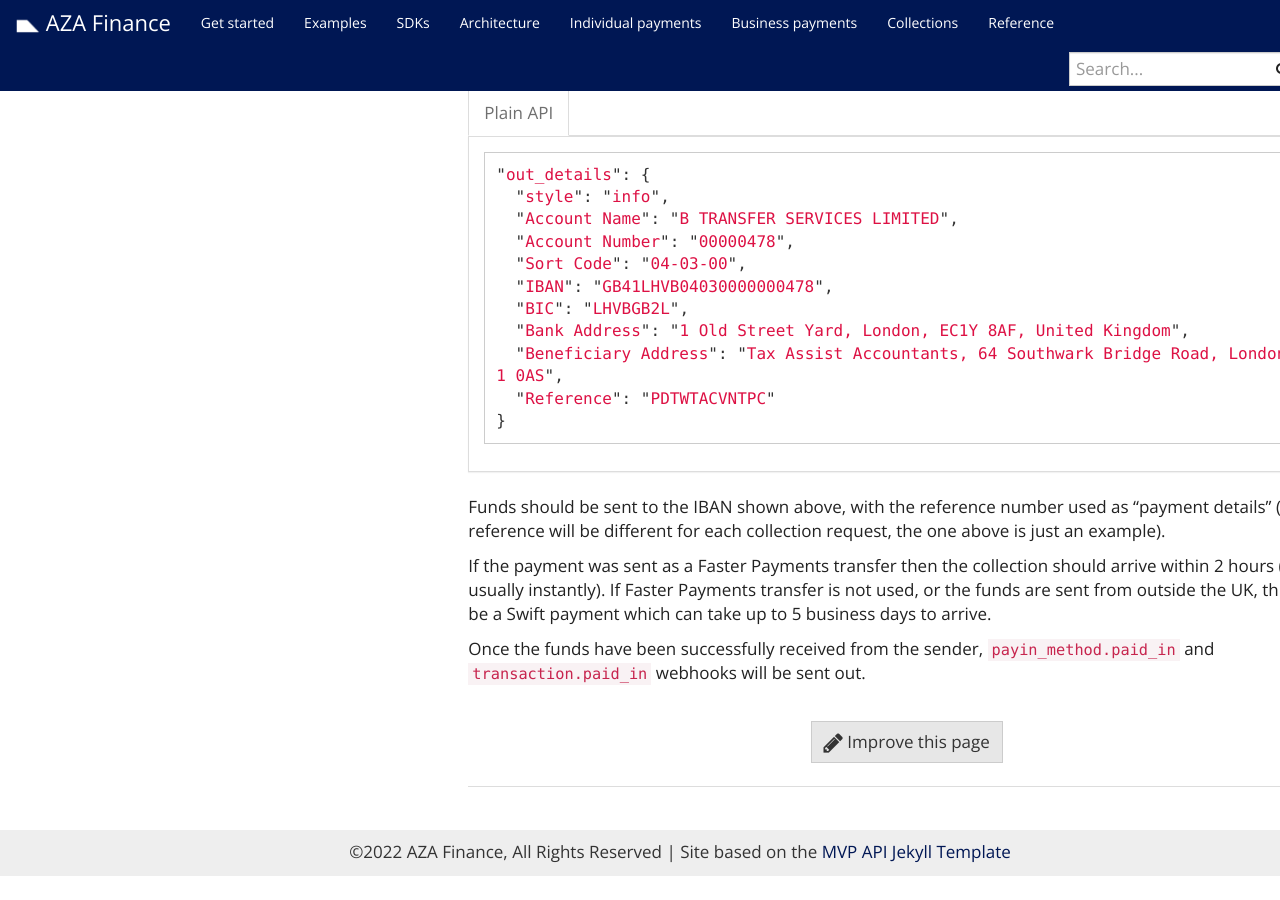
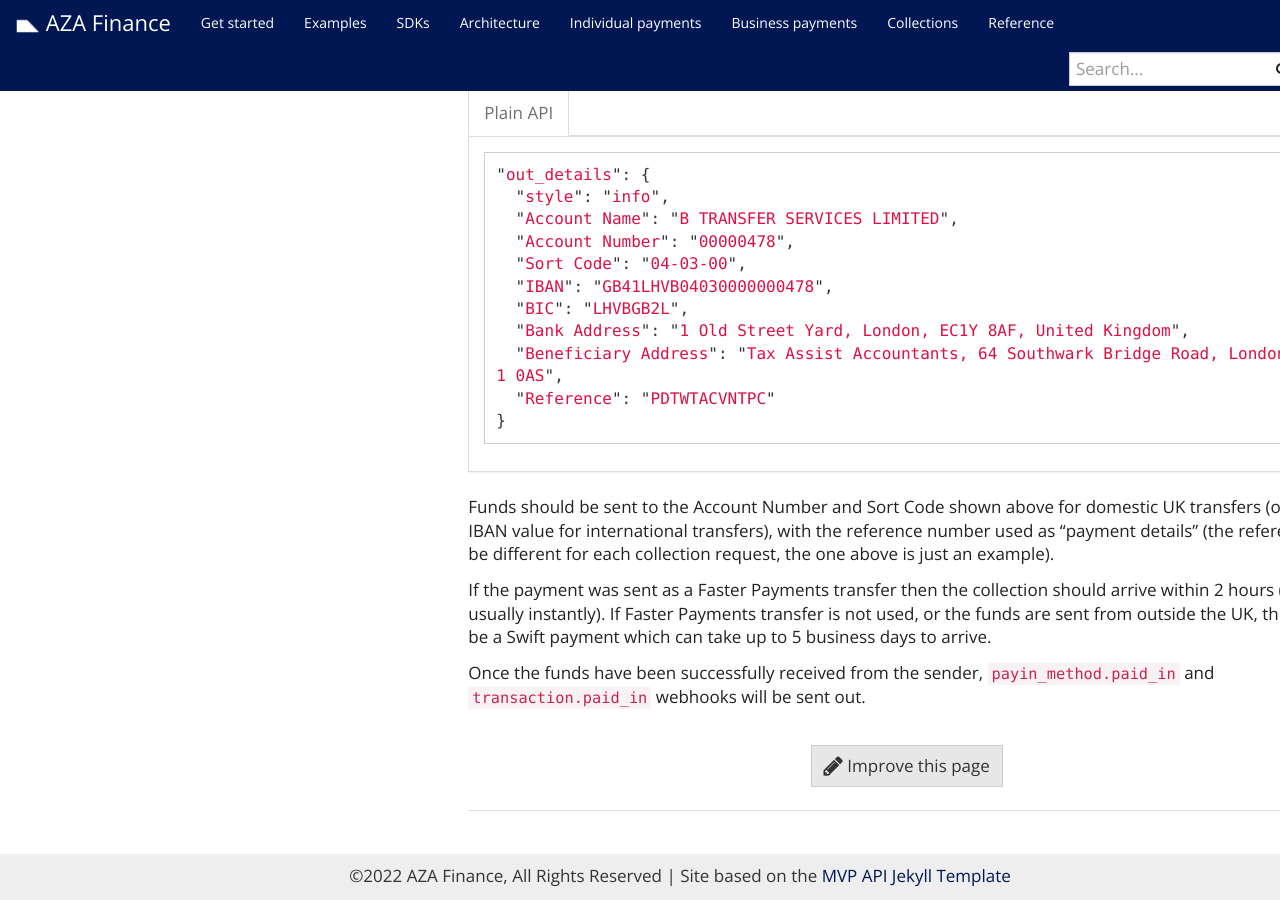
Before and after one commit to transferzero/api-documentation, a Jekyll site: the page built from _docs/collection-details.md, in a window 1280 px wide and 900 px high, scrolled down 2986 px. Built offline with Jekyll 4.4.1, drawn with Linux system fonts in a browser that asks for light colours; nearby versions of some CDN libraries; comment, search, counter and statistics services are not loaded; before the commit the page ends 3862 px from its top, so only the background shows below that.

Commit message:
Update _docs/collection-details.md

```diff
--- a/_docs/collection-details.md
+++ b/_docs/collection-details.md
@@ -142,7 +142,7 @@ Payment should be made by the sender using the bank details returned in the resp
 
 {% include language-tabbar.html prefix="collection-gbp-bank-out" raw=data-raw %}
 
-Funds should be sent to the IBAN shown above, with the reference number used as "payment details" (the reference will be different for each collection request, the one above is just an example).
+Funds should be sent to the Account Number and Sort Code shown above for domestic UK transfers (or to the IBAN value for international transfers), with the reference number used as "payment details" (the reference will be different for each collection request, the one above is just an example).
 
 If the payment was sent as a Faster Payments transfer then the collection should arrive within 2 hours (but usually instantly). If Faster Payments transfer is not used, or the funds are sent from outside the UK, this will be a Swift payment which can take up to 5 business days to arrive.
 
```
